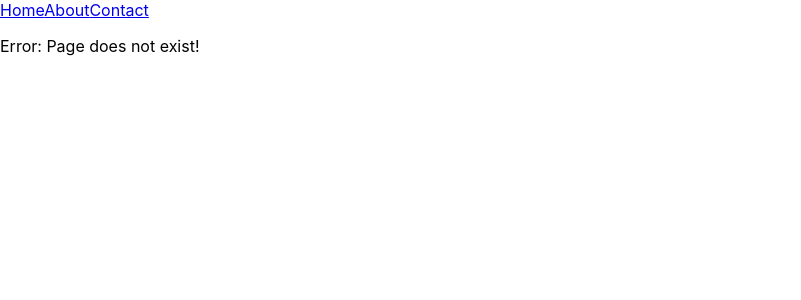
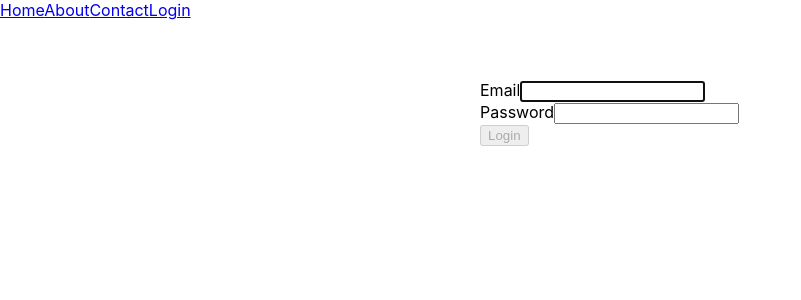
Before and after one commit to avalittle/link-up-education, a React (Create React App) app: page /login in a window 1280 px wide. Shown: the top 300 px of the page, without its empty margins (0-801 px from the left). Built offline with nearby package versions, Linux system fonts and the light colour scheme.

Commit message:
Login pages

```diff
--- a/package.json
+++ b/package.json
@@ -7,6 +7,7 @@
     "@testing-library/react": "^11.1.1",
     "@testing-library/user-event": "^12.2.0",
     "react": "^17.0.1",
+    "react-bootstrap-validation": "^0.1.11",
     "react-dom": "^17.0.1",
     "react-router-dom": "^5.2.0",
     "react-scripts": "4.0.0",
--- a/src/App.js
+++ b/src/App.js
@@ -5,6 +5,7 @@ import Home from './components/Home';
 import About from './components/About';
 import Contact from './components/Contact';
 import Error from './components/Error';
+import Login from './components/Login';
 import Navigation from './components/Navigation';
 
 class App extends Component {
@@ -17,6 +18,7 @@ class App extends Component {
              <Route path="/" component={Home} exact/>
              <Route path="/about" component={About}/>
              <Route path="/contact" component={Contact}/>
+             <Route path="/login" component={Login}/>
             <Route component={Error}/>
            </Switch>
         </div>
--- a/src/components/Home.js
+++ b/src/components/Home.js
@@ -3,8 +3,8 @@ import React from 'react';
 const home = () => {
     return (
        <div>
-          <h1>Home</h1>
-           <p>Hello World!</p>
+          <h1>School Work Partner Finder</h1>
+           <p>Your one stop shop for never being sewered by a bad lab partner again!</p>
        </div>
     );
 }
--- /dev/null
+++ b/src/components/Login.css
@@ -0,0 +1,10 @@
+@media all and (min-width: 480px) {
+    .Login {
+      padding: 60px 0;
+    }
+
+    .Login form {
+      margin: 0 auto;
+      max-width: 320px;
+    }
+  }
--- /dev/null
+++ b/src/components/Login.js
@@ -0,0 +1,43 @@
+import React, { useState } from "react";
+import { Button, FormGroup, FormControl, FormLabel } from "react-bootstrap";
+import "./Login.css";
+
+export default function Login() {
+  const [email, setEmail] = useState("");
+  const [password, setPassword] = useState("");
+
+  function validateForm() {
+    return email.length > 0 && password.length > 0;
+  }
+
+  function handleSubmit(event) {
+    event.preventDefault();
+  }
+
+  return (
+    <div className="Login">
+      <form onSubmit={handleSubmit}>
+        <FormGroup controlId="email" bsSize="large">
+          <FormLabel>Email</FormLabel>
+          <FormControl
+            autoFocus
+            type="email"
+            value={email}
+            onChange={e => setEmail(e.target.value)}
+          />
+        </FormGroup>
+        <FormGroup controlId="password" bsSize="large">
+          <FormLabel>Password</FormLabel>
+          <FormControl
+            value={password}
+            onChange={e => setPassword(e.target.value)}
+            type="password"
+          />
+        </FormGroup>
+        <Button block bsSize="large" disabled={!validateForm()} type="submit">
+          Login
+        </Button>
+      </form>
+    </div>
+  );
+}
--- a/src/components/Navigation.js
+++ b/src/components/Navigation.js
@@ -8,6 +8,7 @@ const Navigation = () => {
           <NavLink to="/">Home</NavLink>
           <NavLink to="/about">About</NavLink>
           <NavLink to="/contact">Contact</NavLink>
+          <NavLink to="/login">Login</NavLink>
        </div>
     );
 }
```
Also changed, not shown: 1 other file (tests, documents, lock files or other folders).
